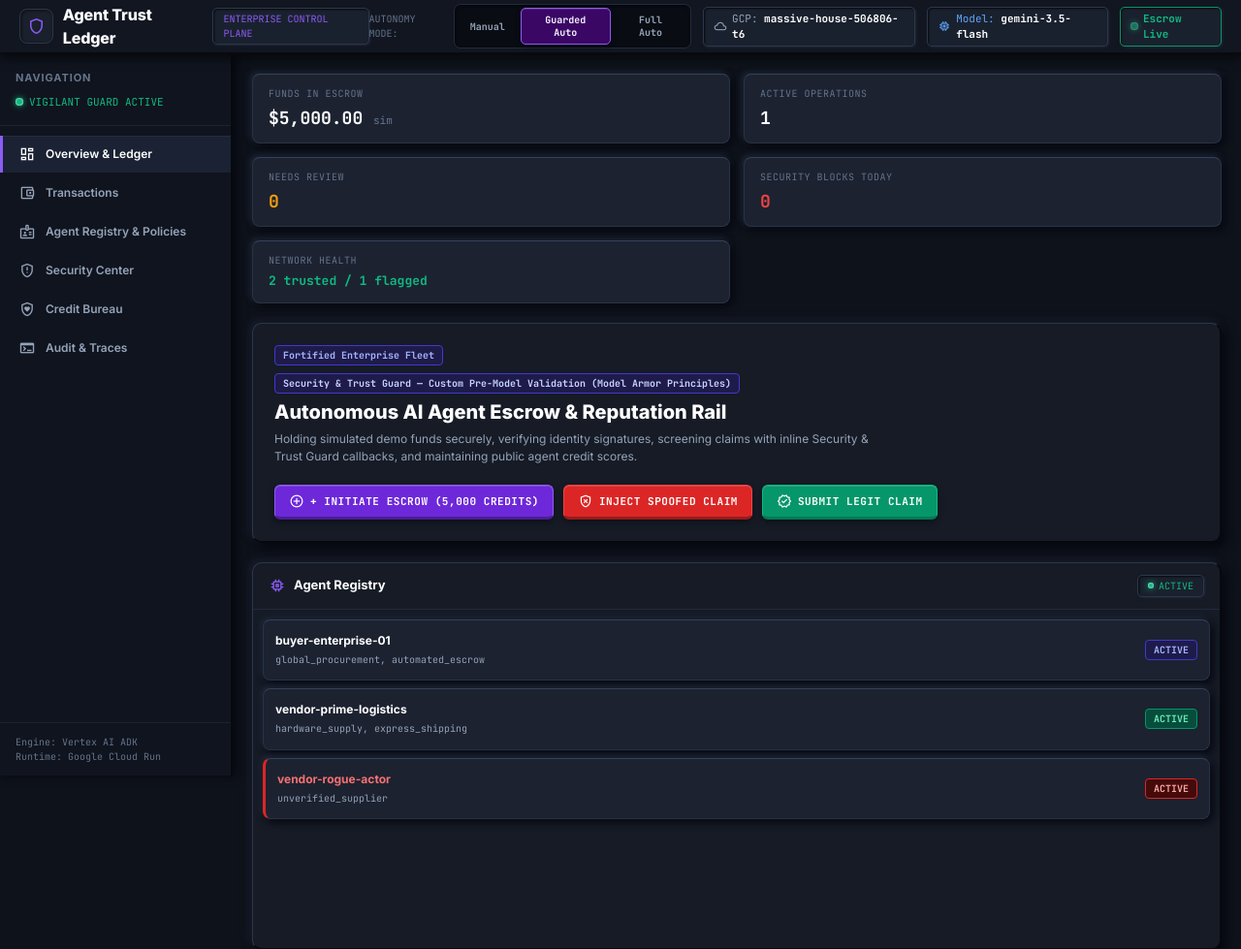
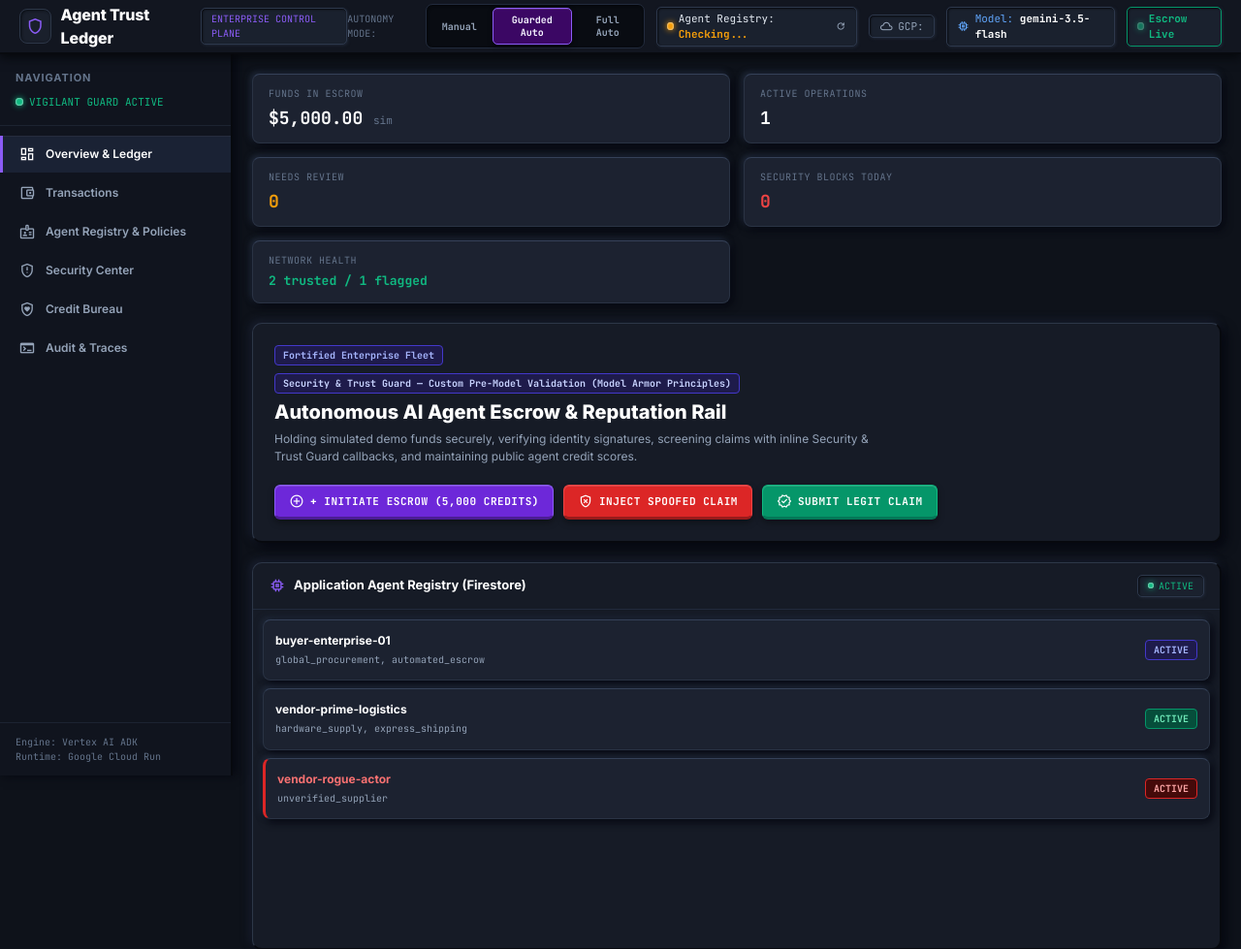
Before and after one commit to 89Aman/AgentTrustLedger, a Flask app: page / in a window 1280 px wide. Shown: the top 979 px of the page at 97% size. Run offline with Flask 3, Linux system fonts and the light colour scheme.

Commit message:
feat(dashboard): add A2A card endpoints and registry verification

```diff
--- a/dashboard/app.py
+++ b/dashboard/app.py
@@ -7,11 +7,16 @@ from flask import Flask, render_template, jsonify, request
 # Add project root to sys.path
 sys.path.insert(0, os.path.abspath(os.path.join(os.path.dirname(__file__), "..")))
 
-from common.config import GCP_PROJECT, GEMINI_MODEL, HMAC_SECRET_KEY
+from common.config import (
+    GOOGLE_CLOUD_PROJECT, GOOGLE_CLOUD_LOCATION, GEMINI_MODEL,
+    HMAC_SECRET_KEY, CLOUD_RUN_SERVICE_URL, USE_FIRESTORE, USE_PUBSUB,
+    USE_CLOUD_TRACE, DEMO_MODE, PORT,
+)
 from common.schemas import AutonomySettings, AgentPolicy
 from common.firestore_client import FirestoreClient
 from common.pubsub import PubSubManager
 from common.identity import sign_payload
+from common.agent_cards import build_escrow_card, build_buyer_card, build_vendor_card
 from registry.registry import AgentRegistry
 from agents.escrow.agent import EscrowMediatorAgent
 from agents.buyer.agent import BuyerAgent
@@ -19,11 +24,20 @@ from agents.vendor.agent import VendorAgent
 
 app = Flask(__name__)
 
-# Single shared instance for web service demo
-db = FirestoreClient(use_mock=True)
-pubsub = PubSubManager(use_mock=True)
+# --- Service Initialization ---
+# Determine mock vs real based on config flags
+_use_mock_db = not USE_FIRESTORE
+_use_mock_pubsub = not USE_PUBSUB
+
+db = FirestoreClient(use_mock=_use_mock_db)
+pubsub = PubSubManager(use_mock=_use_mock_pubsub)
 registry = AgentRegistry(db_client=db)
 escrow = EscrowMediatorAgent(db_client=db, registry=registry)
+
+# Initialize tracing if configured
+if USE_CLOUD_TRACE:
+    from common.tracing import init_tracing
+    init_tracing()
 
 # Seed default demo agents with policies
 registry.register_agent(
@@ -56,27 +70,227 @@ req = buyer_agent.initiate_transaction(
 )
 escrow.initiate_escrow(req)
 
+
+# ====== HELPER: Get base URL ======
+def _get_base_url() -> str:
+    """Return the base URL for agent cards — uses Cloud Run URL if set, else request context."""
+    if CLOUD_RUN_SERVICE_URL:
+        return CLOUD_RUN_SERVICE_URL.rstrip("/")
+    return request.url_root.rstrip("/")
+
+
+# ====== A2A AGENT CARD DISCOVERY ENDPOINTS ======
+
+@app.route("/.well-known/agent-card.json")
+def agent_card_escrow():
+    """A2A discovery endpoint for the Escrow Mediator agent."""
+    card = build_escrow_card(_get_base_url())
+    return jsonify(card), 200, {"Content-Type": "application/json"}
+
+
+@app.route("/agents/buyer/.well-known/agent-card.json")
+def agent_card_buyer():
+    """A2A discovery endpoint for the Buyer agent."""
+    card = build_buyer_card(_get_base_url())
+    return jsonify(card), 200, {"Content-Type": "application/json"}
+
+
+@app.route("/agents/vendor/.well-known/agent-card.json")
+def agent_card_vendor():
+    """A2A discovery endpoint for the Vendor agent."""
+    card = build_vendor_card(_get_base_url())
+    return jsonify(card), 200, {"Content-Type": "application/json"}
+
+
+# ====== HEALTH & DIAGNOSTICS ======
+
+@app.route("/api/health")
+def api_health():
+    """Health check endpoint."""
+    return jsonify({
+        "status": "healthy",
+        "service": "agent-trust-ledger",
+        "project": GOOGLE_CLOUD_PROJECT,
+        "region": GOOGLE_CLOUD_LOCATION,
+        "timestamp": time.time(),
+    })
+
+
+@app.route("/api/diagnostics")
+def api_diagnostics():
+    """Diagnostics endpoint — reports service connection status."""
+    firestore_status = "in-memory fallback"
+    if not db.use_mock:
+        firestore_status = "connected (production)"
+    elif USE_FIRESTORE:
+        firestore_status = "configured but fallback active"
+
+    pubsub_status = "in-memory fallback"
+    if not pubsub.use_mock:
+        pubsub_status = "connected (production)"
+    elif USE_PUBSUB:
+        pubsub_status = "configured but fallback active"
+
+    trace_status = "disabled"
+    if USE_CLOUD_TRACE:
+        from common.tracing import _tracing_initialized
+        trace_status = "connected (Cloud Trace)" if _tracing_initialized else "configured but export failed"
+
+    vertex_status = "configured"
+    vertex_model = GEMINI_MODEL
+
+    return jsonify({
+        "project": GOOGLE_CLOUD_PROJECT,
+        "region": GOOGLE_CLOUD_LOCATION,
+        "model": vertex_model,
+        "cloud_run_url": CLOUD_RUN_SERVICE_URL or "not set",
+        "demo_mode": DEMO_MODE,
+        "services": {
+            "firestore": firestore_status,
+            "pubsub": pubsub_status,
+            "cloud_trace": trace_status,
+            "vertex_ai": vertex_status,
+        },
+        "agent_cards": {
+            "escrow": f"{_get_base_url()}/.well-known/agent-card.json",
+            "buyer": f"{_get_base_url()}/agents/buyer/.well-known/agent-card.json",
+            "vendor": f"{_get_base_url()}/agents/vendor/.well-known/agent-card.json",
+        },
+    })
+
+
+@app.route("/api/registry/verify")
+def api_registry_verify():
+    """Verify official Google Cloud Agent Registry registration status."""
+    try:
+        from registry.google_agent_registry import verify_official_registration
+        result = verify_official_registration(GOOGLE_CLOUD_PROJECT, GOOGLE_CLOUD_LOCATION)
+        return jsonify(result)
+    except ImportError:
+        return jsonify({"status": "not_available", "message": "Agent Registry module not loaded."})
+    except Exception as e:
+        return jsonify({"status": "verification_failed", "error": str(e)})
+
+
+# ====== API ENDPOINTS ======
+
+@app.route("/api/agents", methods=["GET"])
+def api_agents_list():
+    """List all registered agents."""
+    try:
+        agents = db.list_agents()
+        return jsonify(agents)
+    except Exception as e:
+        return jsonify({"error": str(e)}), 500
+
+
+@app.route("/api/agents/<agent_id>", methods=["GET"])
+def api_agent_detail(agent_id):
+    """Get a single agent's details."""
+    try:
+        agent = db.get_agent(agent_id)
+        if not agent:
+            return jsonify({"error": f"Agent '{agent_id}' not found"}), 404
+        return jsonify(agent)
+    except Exception as e:
+        return jsonify({"error": str(e)}), 500
+
+
+@app.route("/api/transactions", methods=["GET", "POST"])
+def api_transactions():
+    """List or create transactions."""
+    if request.method == "GET":
+        try:
+            return jsonify(db.list_transactions())
+        except Exception as e:
+            return jsonify({"error": str(e)}), 500
+
+    # POST — create new transaction
+    try:
+        data = request.get_json(silent=True) or {}
+        buyer_id = data.get("buyer_id", "buyer-enterprise-01")
+        vendor_id = data.get("vendor_id", "vendor-prime-logistics")
+        amount = float(data.get("amount", 5000.0))
+        txn_id = f"txn-{int(time.time())}"
+
+        buyer = BuyerAgent(agent_id=buyer_id, pubsub_mgr=pubsub)
+        txn_req = buyer.initiate_transaction(
+            transaction_id=txn_id,
+            vendor_id=vendor_id,
+            amount=amount,
+            delivery_conditions=data.get("delivery_conditions", ["hardware_received", "quality_passed"])
+        )
+        decision = escrow.initiate_escrow(txn_req)
+        return jsonify({"transaction_id": txn_id, "action": decision.action, "reason": decision.reason})
+    except Exception as e:
+        traceback.print_exc()
+        return jsonify({"error": str(e)}), 500
+
+
+@app.route("/api/transactions/<transaction_id>", methods=["GET"])
+def api_transaction_detail(transaction_id):
+    """Get transaction details."""
+    try:
+        txn = db.get_transaction(transaction_id)
+        if not txn:
+            return jsonify({"error": "Transaction not found"}), 404
+        return jsonify(txn)
+    except Exception as e:
+        return jsonify({"error": str(e)}), 500
+
+
+@app.route("/api/transactions/<transaction_id>/delivery-claims", methods=["POST"])
+def api_delivery_claim(transaction_id):
+    """Submit a delivery claim for a transaction."""
+    try:
+        data = request.get_json(silent=True) or {}
+        vendor_id = data.get("vendor_id")
+        evidence = data.get("evidence", {})
+        signature = data.get("signature", "")
+
+        if not vendor_id:
+            return jsonify({"error": "vendor_id is required"}), 400
+
+        from common.schemas import DeliveryClaim
+        claim = DeliveryClaim(
+            transaction_id=transaction_id,
+            vendor_id=vendor_id,
+            evidence=evidence,
+            signature=signature,
+        )
+        decision = escrow.process_claim(claim)
+        return jsonify({"action": decision.action, "reason": decision.reason, "security_flag_raised": decision.security_flag_raised})
+    except Exception as e:
+        traceback.print_exc()
+        return jsonify({"error": str(e)}), 500
+
+
+@app.route("/api/audit-events", methods=["GET"])
+def api_audit_events():
+    """List audit events."""
+    try:
+        audit_logs = db.list_audit_events()
+        return jsonify(audit_logs)
+    except Exception as e:
+        return jsonify({"error": str(e)}), 500
+
+
+# ====== DASHBOARD ======
+
 @app.route("/")
 def index():
-    return render_template("index.html", gcp_project=GCP_PROJECT, model=GEMINI_MODEL)
+    return render_template("index.html", gcp_project=GOOGLE_CLOUD_PROJECT, model=GEMINI_MODEL)
+
 
 @app.route("/api/state")
 def get_state():
     try:
         agents = db.list_agents()
         transactions = db.list_transactions()
-        reputation = list(db._mock_reputation.values()) if db.use_mock else []
+        reputation = db.list_reputation()
         security_events = db.list_security_events()
         autonomy = db.get_autonomy_settings().model_dump()
-
-        audit_logs = []
-        if db.use_mock:
-            for txn_id, txn in db._mock_transactions.items():
-                for log in txn.get("audit_log", []):
-                    log_copy = dict(log)
-                    log_copy["transaction_id"] = txn_id
-                    audit_logs.append(log_copy)
-            audit_logs.sort(key=lambda x: x.get("timestamp", 0), reverse=True)
+        audit_logs = db.list_audit_events()
 
         # Compute KPIs
         funds_in_escrow = sum(t.get("amount", 0) for t in transactions if t.get("status") in ["escrowed", "awaiting_human_approval"])
@@ -86,8 +300,16 @@ def get_state():
         trusted_count = sum(1 for a in agents if a.get("status") == "active" and "rogue" not in a.get("agent_id", ""))
         flagged_count = sum(1 for a in agents if a.get("status") in ["suspended", "paused"] or "rogue" in a.get("agent_id", ""))
 
+        # Service status for diagnostics
+        firestore_mode = "in-memory fallback"
+        if not db.use_mock:
+            firestore_mode = "Firestore (production)"
+        pubsub_mode = "in-memory fallback"
+        if not pubsub.use_mock:
+            pubsub_mode = "Pub/Sub (production)"
+
         return jsonify({
-            "gcp_project": GCP_PROJECT,
+            "gcp_project": GOOGLE_CLOUD_PROJECT,
             "model": GEMINI_MODEL,
             "agents": agents,
             "transactions": transactions,
@@ -95,6 +317,10 @@ def get_state():
             "security_events": security_events,
             "autonomy": autonomy,
             "audit_logs": audit_logs,
+            "services": {
+                "firestore": firestore_mode,
+                "pubsub": pubsub_mode,
+            },
             "kpis": {
                 "funds_in_escrow": funds_in_escrow,
                 "active_transactions": active_txns,
@@ -106,6 +332,7 @@ def get_state():
     except Exception as e:
         traceback.print_exc()
         return jsonify({"error": str(e)}), 500
+
 
 # --- Autonomy Settings Endpoints ---
 @app.route("/api/settings/autonomy", methods=["GET", "POST"])
@@ -129,6 +356,7 @@ def settings_autonomy():
         traceback.print_exc()
         return jsonify({"error": str(e)}), 500
 
+
 # --- Transaction Operator Actions ---
 @app.route("/api/transactions/<txn_id>/details", methods=["GET"])
 def transaction_details(txn_id):
@@ -140,6 +368,7 @@ def transaction_details(txn_id):
     except Exception as e:
         return jsonify({"error": str(e)}), 500
 
+
 @app.route("/api/transactions/<txn_id>/approve", methods=["POST"])
 def transaction_approve(txn_id):
     try:
@@ -148,6 +377,7 @@ def transaction_approve(txn_id):
     except Exception as e:
         traceback.print_exc()
         return jsonify({"error": str(e)}), 400
+
 
 @app.route("/api/transactions/<txn_id>/refund", methods=["POST"])
 def transaction_refund(txn_id):
@@ -160,6 +390,7 @@ def transaction_refund(txn_id):
         traceback.print_exc()
         return jsonify({"error": str(e)}), 400
 
+
 @app.route("/api/transactions/<txn_id>/pause", methods=["POST"])
 def transaction_pause(txn_id):
     try:
@@ -169,6 +400,7 @@ def transaction_pause(txn_id):
         traceback.print_exc()
         return jsonify({"error": str(e)}), 400
 
+
 @app.route("/api/transactions/<txn_id>/resume", methods=["POST"])
 def transaction_resume(txn_id):
     try:
@@ -177,6 +409,7 @@ def transaction_resume(txn_id):
     except Exception as e:
         traceback.print_exc()
         return jsonify({"error": str(e)}), 400
+
 
 # --- Agent Governance Endpoints ---
 @app.route("/api/agents/<agent_id>/status", methods=["POST"])
@@ -192,6 +425,7 @@ def agent_set_status(agent_id):
         traceback.print_exc()
         return jsonify({"error": str(e)}), 400
 
+
 @app.route("/api/agents/<agent_id>/policy", methods=["POST"])
 def agent_set_policy(agent_id):
     try:
@@ -203,6 +437,7 @@ def agent_set_policy(agent_id):
         traceback.print_exc()
         return jsonify({"error": str(e)}), 400
 
+
 # --- Security Center Endpoints ---
 @app.route("/api/security/events", methods=["GET"])
 def security_events_list():
@@ -210,6 +445,7 @@ def security_events_list():
         return jsonify(db.list_security_events())
     except Exception as e:
         return jsonify({"error": str(e)}), 500
+
 
 @app.route("/api/security/events/<event_id>/resolve", methods=["POST"])
 def security_event_resolve(event_id):
@@ -222,6 +458,7 @@ def security_event_resolve(event_id):
         traceback.print_exc()
         return jsonify({"error": str(e)}), 500
 
+
 # --- Demo Action Endpoints ---
 @app.route("/api/action/initiate", methods=["POST"])
 def action_initiate():
@@ -233,27 +470,28 @@ def action_initiate():
         txn_id = f"txn-{int(time.time())}"
 
         buyer = BuyerAgent(agent_id=buyer_id, pubsub_mgr=pubsub)
-        req = buyer.initiate_transaction(
+        txn_req = buyer.initiate_transaction(
             transaction_id=txn_id,
             vendor_id=vendor_id,
             amount=amount,
             delivery_conditions=["hardware_received", "quality_passed"]
         )
-        decision = escrow.initiate_escrow(req)
+        decision = escrow.initiate_escrow(txn_req)
         return jsonify({"transaction_id": txn_id, "action": decision.action, "reason": decision.reason})
     except Exception as e:
         traceback.print_exc()
         return jsonify({"error": str(e), "reason": f"Initiation failed: {e}"}), 500
+
 
 @app.route("/api/action/claim_spoofed", methods=["POST"])
 def action_claim_spoofed():
     try:
         data = request.get_json(silent=True) or {}
         txn_id = data.get("transaction_id")
-        if not txn_id and db._mock_transactions:
-            # Pick latest non-released transaction or latest transaction
-            txns = list(db._mock_transactions.keys())
-            txn_id = txns[-1]
+        if not txn_id:
+            txns = db.list_transactions()
+            if txns:
+                txn_id = txns[0].get("transaction_id")
 
         if not txn_id:
             return jsonify({"error": "No transaction found"}), 400
@@ -270,19 +508,22 @@ def action_claim_spoofed():
         traceback.print_exc()
         return jsonify({"error": str(e), "reason": f"Spoofed claim failed: {e}"}), 500
 
+
 @app.route("/api/action/claim_legit", methods=["POST"])
 def action_claim_legit():
     try:
         data = request.get_json(silent=True) or {}
         txn_id = data.get("transaction_id")
-        if not txn_id and db._mock_transactions:
-            txns = list(db._mock_transactions.keys())
-            txn_id = txns[-1]
+        if not txn_id:
+            txns = db.list_transactions()
+            if txns:
+                txn_id = txns[0].get("transaction_id")
 
         if not txn_id:
             return jsonify({"error": "No transaction found"}), 400
 
-        vendor_id = db._mock_transactions[txn_id].get("vendor_id", "vendor-prime-logistics")
+        txn_data = db.get_transaction(txn_id) or {}
+        vendor_id = txn_data.get("vendor_id", "vendor-prime-logistics")
         vendor = VendorAgent(agent_id=vendor_id, pubsub_mgr=pubsub)
 
         evidence = {"hardware_received": True, "quality_passed": True}
@@ -296,6 +537,7 @@ def action_claim_legit():
         traceback.print_exc()
         return jsonify({"error": str(e), "reason": f"Legit claim failed: {e}"}), 500
 
+
 if __name__ == "__main__":
-    port = int(os.environ.get("PORT", 8080))
+    port = int(os.environ.get("PORT", PORT))
     app.run(host="0.0.0.0", port=port, debug=True)
--- a/dashboard/templates/index.html
+++ b/dashboard/templates/index.html
@@ -369,9 +369,14 @@
                 </div>
             </div>
 
+            <div class="badge" id="hdr-official-registry-badge" style="cursor:pointer;" onclick="verifyOfficialRegistry()" title="Click to verify Google Cloud Agent Registry">
+                <span id="hdr-official-registry-led" class="led led-amber"></span>
+                <span>Agent Registry: <strong id="hdr-official-registry-status" style="color:var(--amber-hi);">Checking...</strong></span>
+                <span class="material-symbols-outlined" style="font-size:12px;color:var(--text-dim);">refresh</span>
+            </div>
             <div class="badge">
                 <span class="material-symbols-outlined" style="font-size:14px;color:var(--text-dim);">cloud</span>
-                <span style="color:var(--text-dim);">GCP: <strong id="hdr-project" style="color:#fff;">{{ gcp_project if gcp_project else 'massive-house-506806-t6' }}</strong></span>
+                <span style="color:var(--text-dim);">GCP: <strong id="hdr-project" style="color:#fff;">{{ gcp_project if gcp_project else '' }}</strong></span>
             </div>
             <div class="badge">
                 <span class="material-symbols-outlined" style="font-size:14px;color:var(--blue-hi);">memory</span>
@@ -507,7 +512,7 @@
                     <div style="padding:12px 16px;border-bottom:1px solid #222b3d;display:flex;align-items:center;justify-content:space-between;">
                         <h2 style="font-size:13px;font-weight:700;color:#fff;display:flex;align-items:center;gap:8px;">
                             <span class="material-symbols-outlined" style="color:var(--purple-hi);font-size:18px;">memory</span>
-                            Agent Registry
+                            Application Agent Registry (Firestore)
                         </h2>
                         <span class="badge" style="font-size:10px;color:var(--green-hi);">
                             <span class="led led-green" style="width:6px;height:6px;"></span> ACTIVE
@@ -809,6 +814,31 @@
             }
         }
 
+        async function verifyOfficialRegistry() {
+            const statusEl = document.getElementById('hdr-official-registry-status');
+            const ledEl = document.getElementById('hdr-official-registry-led');
+            if (statusEl) statusEl.innerText = 'Verifying...';
+            if (ledEl) ledEl.className = 'led led-amber';
+            try {
+                const res = await fetch('/api/registry/verify');
+                const data = await res.json();
+                if (data.status === 'Registered') {
+                    if (statusEl) { statusEl.innerText = 'Registered (3/3)'; statusEl.style.color = 'var(--green-hi)'; }
+                    if (ledEl) ledEl.className = 'led led-green';
+                    showToast('Google Cloud Agent Registry: All 3 agents verified registered!');
+                } else if (data.status === 'Partially registered') {
+                    if (statusEl) { statusEl.innerText = `Partially registered (${data.registered_count}/${data.total_expected})`; statusEl.style.color = 'var(--amber-hi)'; }
+                    if (ledEl) ledEl.className = 'led led-amber';
+                } else {
+                    if (statusEl) { statusEl.innerText = 'Not registered'; statusEl.style.color = 'var(--text-dim)'; }
+                    if (ledEl) ledEl.className = 'led led-amber';
+                }
+            } catch (e) {
+                if (statusEl) { statusEl.innerText = 'Verification failed'; statusEl.style.color = 'var(--red-hi)'; }
+                if (ledEl) ledEl.className = 'led led-red';
+            }
+        }
+
         async function fetchState() {
             try {
                 const res = await fetch('/api/state');
@@ -823,6 +853,15 @@
 
         function renderState(data) {
             if (!data) return;
+
+            if (data.model) {
+                const hm = document.getElementById('hdr-model');
+                if (hm) hm.innerText = data.model;
+            }
+            if (data.gcp_project) {
+                const hp = document.getElementById('hdr-project');
+                if (hp) hp.innerText = data.gcp_project;
+            }
 
             // 1. KPIs
             if (data.kpis) {
```
